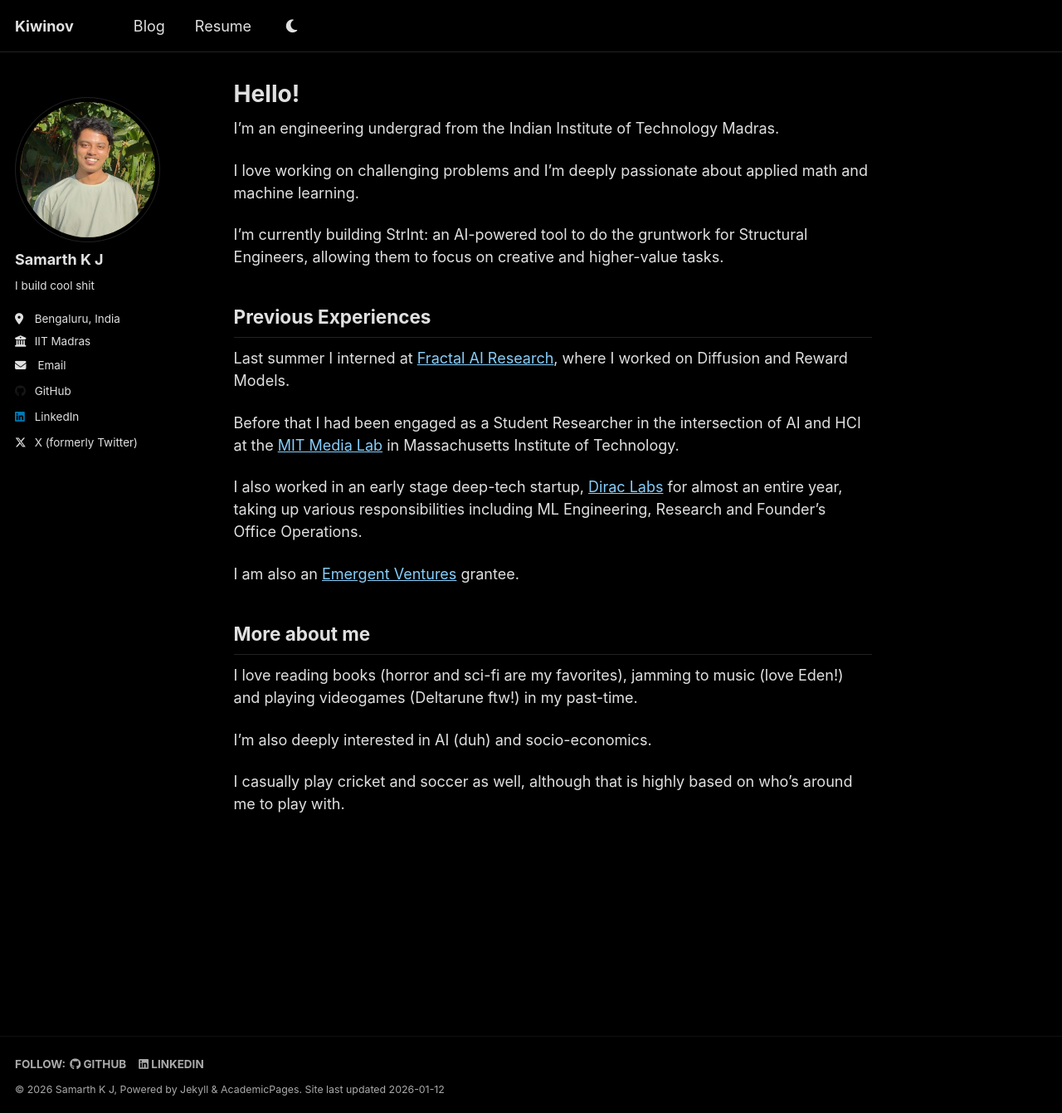
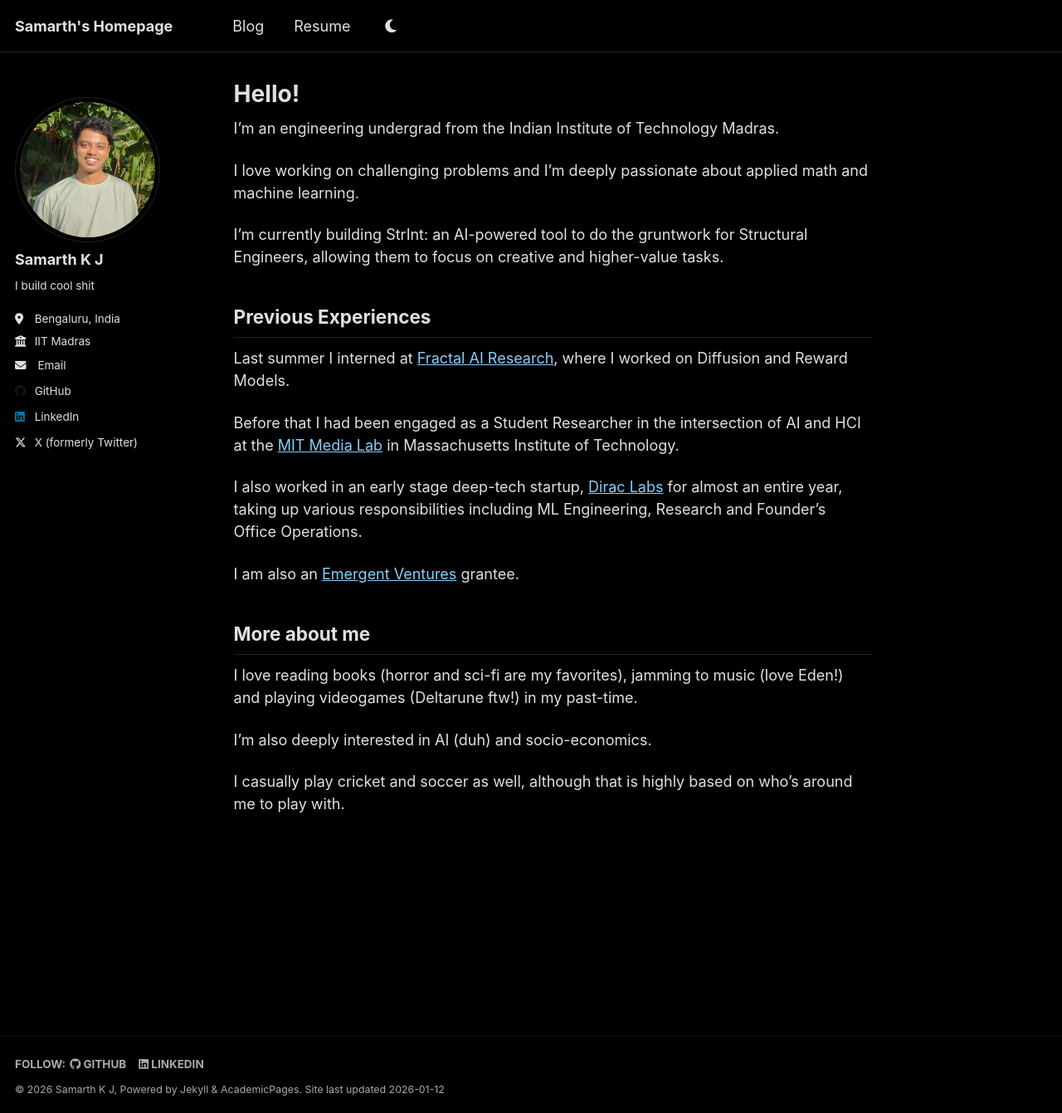
Before and after one commit to Kiwinov/kiwinov.github.io, a Jekyll site: the page built from _pages/about.md, in a window 1280 px wide and 1341 px high. Shown: the whole window at 83% size. Built offline with Jekyll 4.4.1, drawn with Linux system fonts in a browser that asks for light colours.

Commit message:
change title of the homepage

```diff
--- a/_config.yml
+++ b/_config.yml
@@ -9,7 +9,7 @@
 # Basic Site Settings
 locale                   : "en-US"
 site_theme               : "dark"
-title                    : "Kiwinov"
+title                    : "Samarth's Homepage"
 title_separator          : "-"
 name                     : &name "Samarth K J"
 description              : &description "Samarth K J - Portfolio"
```
